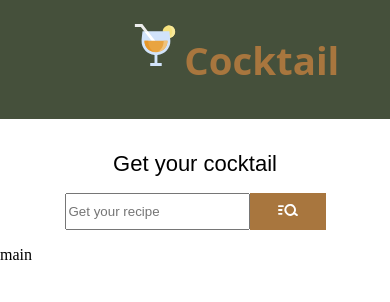
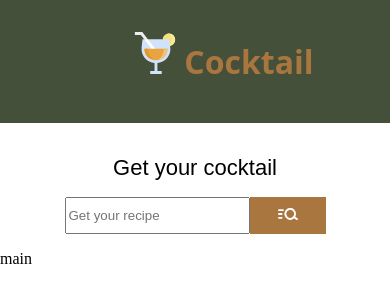
Before and after one commit to Svpriyaa2808/cocktail_api_sass, a Next.js app: page / in a window 390 px wide. Shown: the top 302 px of the page. Built offline with nearby package versions, Linux system fonts and the light colour scheme; a web font is replaced by a local one.

Commit message:
media query for header and search bar

```diff
--- a/src/app/globals.scss
+++ b/src/app/globals.scss
@@ -26,18 +26,14 @@ body {
     }
 
     @include responsive-tablet {
-      width: 20%;
+      width: 15%;
     }
   }
 
   &__logo {
     flex-basis: 45%;
     text-align: end;
-    margin: $margin_xl $margin_base;
-
-    @include responsive-mobile {
-      margin: $margin_base;
-    }
+    margin: $margin_xxl $margin_base;
   }
 
   &__title {
@@ -45,19 +41,22 @@ body {
     color: #A8763E;
     font-family: $font-barrio;
     justify-content: flex-start;
-    ;
-    padding: 8px 0;
-    font-size: 2.4rem;
-  }
+    padding: $margin_l 0;
+    font-size: 2rem;
+    margin: $margin_xl 0;
+
 
   @include responsive-mobile {
     font-size: 3rem;
-    margin: $margin_l 0
+    align-content: center;
+    margin: $margin_base 0;
   }
 
   @include responsive-tablet {
     font-size: 4rem;
   }
+
+}
 
 }
 
@@ -69,7 +68,7 @@ body {
   align-items: center;
   margin: $margin_l;
 
-  @include responsive-mobile {
+  @include responsive-tablet {
     flex-direction: row;
   }
 
```
